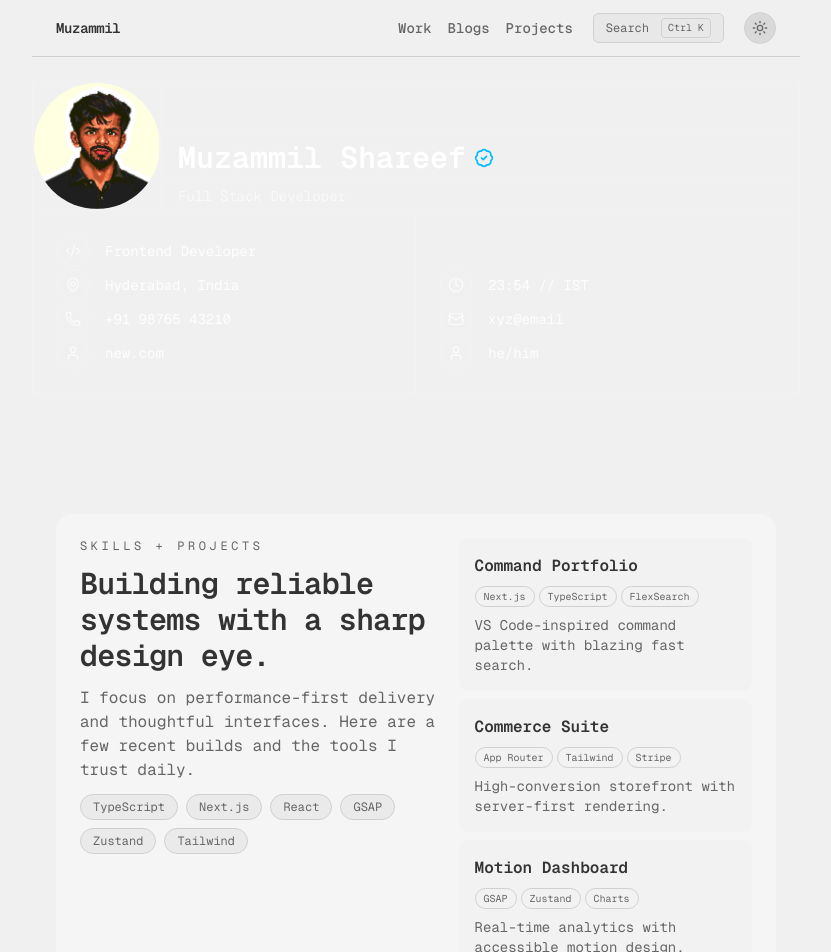
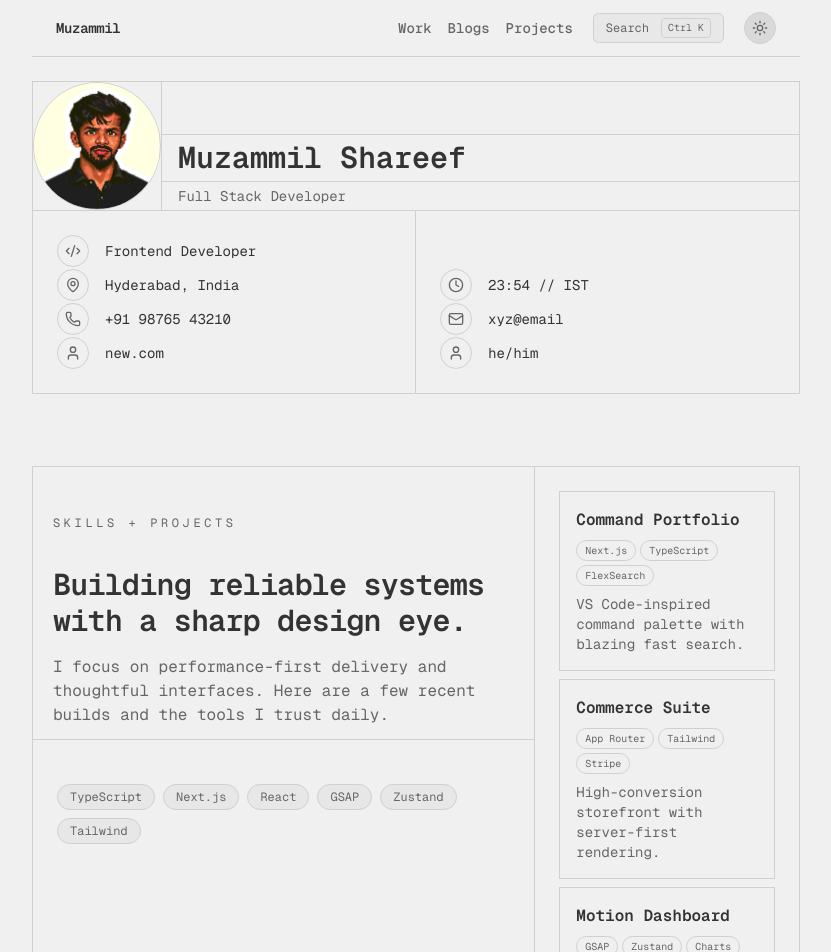
Before and after one commit to muzammilx07/portfolio_v2, a Next.js app: page / in a window 1280 px wide. Shown: the top 952 px of the page, without its empty margins (224-1055 px from the left). Built offline with nearby package versions, Linux system fonts and the light colour scheme.

Commit message:
feat: refine home sections

```diff
--- a/src/components/home/FeaturedProjects.tsx
+++ b/src/components/home/FeaturedProjects.tsx
@@ -3,21 +3,20 @@ import { projects } from "@/lib/data/projects";
 
 export default function FeaturedProjects() {
   return (
-    <section className="bg-background px-4 py-10 text-foreground sm:px-6 sm:py-12">
-      <div className="mx-auto max-w-4xl space-y-6">
-        <div className="grid gap-5 rounded-2xl bg-card p-5 sm:p-6 md:grid-cols-[1.1fr_0.9fr]">
-          <div className="space-y-3">
-            <p className="text-xs uppercase tracking-[0.3em] text-muted-foreground">
+    <section className=" border border-border flex flex-row ">
+      <div className="space-y-3 border-r  border-border">
+        <p className="text-xs uppercase tracking-[0.3em] text-muted-foreground px-5 pt-12">
           Skills + Projects
         </p>
-            <h2 className="text-2xl font-semibold tracking-tight sm:text-3xl">
+        <h2 className="text-2xl font-semibold tracking-tight sm:text-3xl px-5 pt-6">
           Building reliable systems with a sharp design eye.
         </h2>
-            <p className="text-sm text-muted-foreground sm:text-base">
-              I focus on performance-first delivery and thoughtful interfaces.
-              Here are a few recent builds and the tools I trust daily.
+        <p className="text-sm text-muted-foreground sm:text-base px-5 pt-1">
+          I focus on performance-first delivery and thoughtful interfaces. Here
+          are a few recent builds and the tools I trust daily.
         </p>
-            <div className="flex flex-wrap gap-2">
+        <div className="flex   border-t border-border pt-5">
+          <div className="flex flex-wrap gap-2 p-6">
             {[
               "TypeScript",
               "Next.js",
@@ -35,12 +34,13 @@ export default function FeaturedProjects() {
             ))}
           </div>
         </div>
-          <div className="space-y-2">
+      </div>
+      <div className="space-y-2 p-5 sm:p-6">
         {projects.map((project) => (
           <Link
             key={project.slug}
             href={`/projects/${project.slug}`}
-                className="block rounded-xl bg-background/60 p-4 transition hover:bg-background"
+            className="block  bg-background/60 p-4 transition hover:bg-background border border-border "
           >
             <div className="flex flex-wrap items-center justify-between gap-2">
               <h3 className="text-base font-semibold text-foreground">
@@ -63,8 +63,6 @@ export default function FeaturedProjects() {
           </Link>
         ))}
       </div>
-        </div>
-      </div>
     </section>
   );
 }
--- a/src/components/home/Hero.tsx
+++ b/src/components/home/Hero.tsx
@@ -36,14 +36,14 @@ export default function ProfileHero() {
   }, []);
 
   return (
-    <section className="py-6 text-white">
+    <section className="py-6 text-foreground">
       {/* OUTER CONTAINER */}
-      <div className="border border-white/10">
+      <div className="border border-border">
         {/* ================= TOP ROW ================= */}
-        <div className="flex border-b border-white/10">
+        <div className="flex border-b border-border">
           {/* Avatar */}
-          <div className="border-r border-white/10">
-            <div className="h-32 w-32 overflow-hidden rounded-full border border-white/15">
+          <div className="border-r border-border">
+            <div className="h-32 w-32 overflow-hidden rounded-full border border-border">
               <Image
                 src="/pr.webp"
                 alt="Avatar"
@@ -55,22 +55,22 @@ export default function ProfileHero() {
           </div>
 
           {/* Name block */}
-          <div className="flex flex-col justify-end  w-full">
-            <div className="flex items-center px-4 py-2 gap-2 border-t border-white/10">
+          <div className="flex w-full flex-col justify-end">
+            <div className="flex items-center gap-2 border-t border-border px-4 py-2">
               <h1 className="text-3xl font-semibold leading-none">
                 Muzammil Shareef
               </h1>
-              <BadgeCheck className="h-5 w-5 text-sky-400" />
+              {/* <BadgeCheck className="h-5 w-5 text-sky-400" /> */}
             </div>
 
-            <p className="text-sm px-4 py-1 text-white/60 border-t border-white/10">
+            <p className="border-t border-border px-4 py-1 text-sm text-muted-foreground">
               Full Stack Developer
             </p>
           </div>
         </div>
 
         {/* ================= BOTTOM ROW ================= */}
-        <div className="grid grid-cols-2 divide-x divide-white/10">
+        <div className="grid grid-cols-2 divide-x divide-border">
           {/* LEFT COLUMN */}
           <div className="space-y-0.5 p-6">
             <InfoRow icon={Code2} text="Frontend Developer" />
@@ -80,7 +80,7 @@ export default function ProfileHero() {
           </div>
 
           {/* RIGHT COLUMN */}
-          <div className="space-y-0.5 p-6 flex flex-col justify-end">
+          <div className="flex flex-col justify-end space-y-0.5 p-6">
             <InfoRow icon={Clock} text={istTime} />
             <InfoRow icon={Mail} text="xyz@email" />
             <InfoRow icon={User} text="he/him" />
@@ -96,10 +96,10 @@ export default function ProfileHero() {
 function InfoRow({ icon: Icon, text }: { icon: any; text: string }) {
   return (
     <div className="flex items-center gap-4">
-      <span className="flex h-8 w-8 items-center justify-center rounded-full border border-white/15 text-white/70">
+      <span className="flex h-8 w-8 items-center justify-center rounded-full border border-border text-muted-foreground">
         <Icon className="h-4 w-4" />
       </span>
-      <span className="text-sm text-white/90">{text}</span>
+      <span className="text-sm text-foreground">{text}</span>
     </div>
   );
 }
```
Lines whose indentation alone changed are shown as unchanged.
